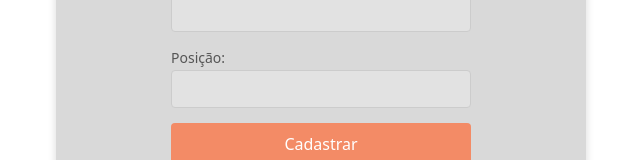
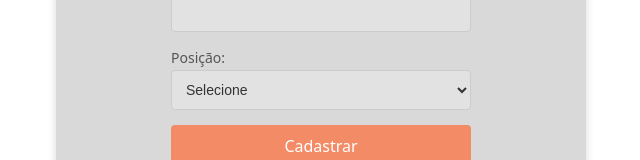
Before and after one commit to gildoamaral/loja-confraria-vintage, a React (Vite) app in the folder codigo-fonte/Front/: page /cadastro-usuario in a window 1280 px wide. Shown: the part 747-907 px from the top of the page, without its empty margins (319-959 px from the left). Built offline with nearby package versions, Linux system fonts and the light colour scheme.

Commit message:
Alterações cadastro de usuário

```diff
--- a/codigo-fonte/Front/src/pages/Cadastro/CadastroUsuario.jsx
+++ b/codigo-fonte/Front/src/pages/Cadastro/CadastroUsuario.jsx
@@ -90,7 +90,11 @@ const CadastroUsuario = () => {
                     </div>
                     <div className={Styles.inputGroup}>
                         <label>Posição:</label>
-                        <input type="text" value={posicao} onChange={(e) => setPosicao(e.target.value)} />
+                        <select value={posicao} onChange={(e) => setPosicao(e.target.value)} >
+                            <option value="">Selecione</option>
+                            <option value="USER">Usuário</option>
+                            <option value="ADMIN">Administrador</option>
+                        </select>
                     </div>
 
                     <button type="submit" disabled={isSubmitting} className={Styles.button}>
--- a/codigo-fonte/Front/src/pages/Login/Login.module.css
+++ b/codigo-fonte/Front/src/pages/Login/Login.module.css
@@ -50,7 +50,7 @@
     color: #555;
 }
 
-.inputGroup input {
+.inputGroup input, select {
     padding: 10px;
     border: 1px solid #ccc;
     border-radius: 4px;
```
